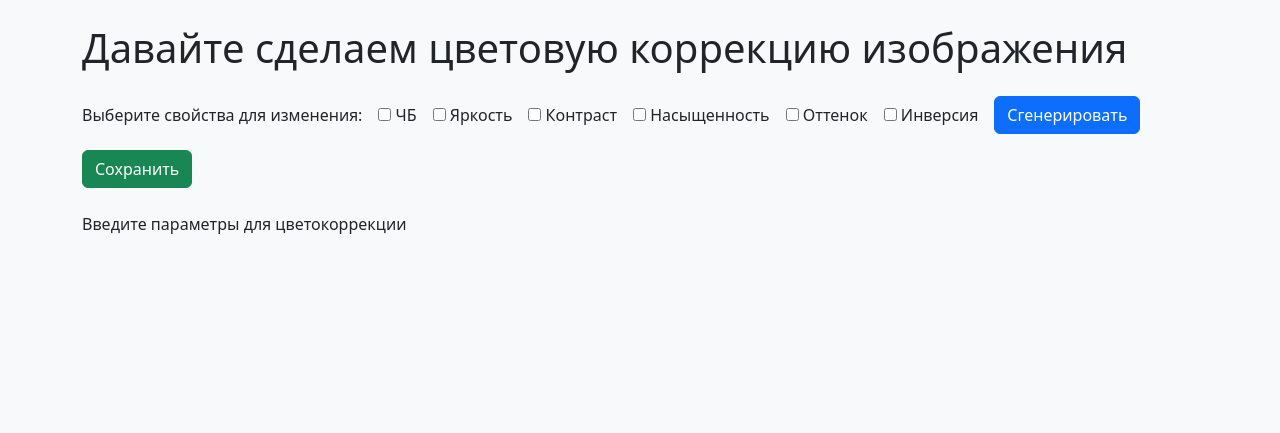
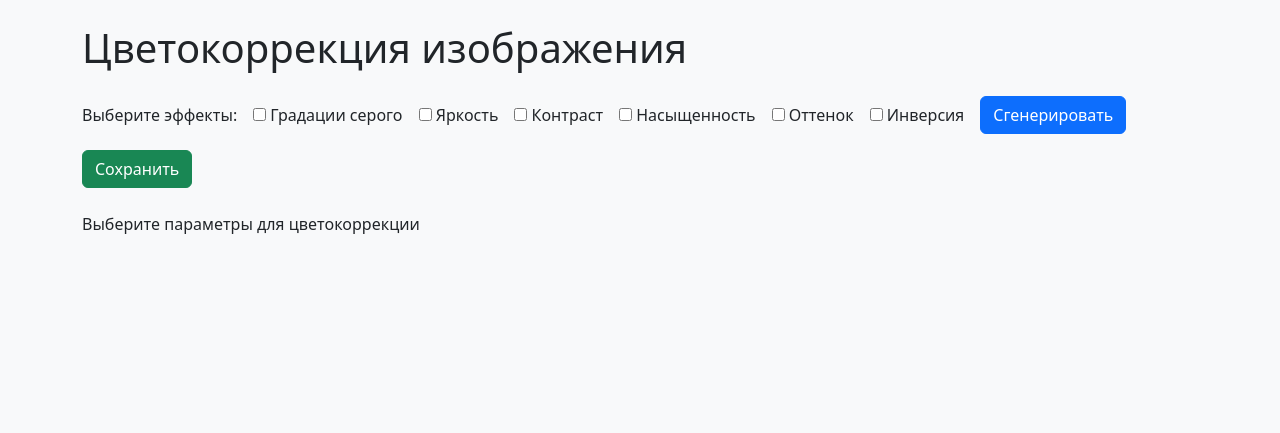
Before and after one commit to abilibur/image_augmentation_service, a FastAPI app: page /color_correction in a window 1280 px wide. Shown: the part 56-489 px from the top of the page. Run offline with FastAPI, Linux system fonts and the light colour scheme.

Commit message:
редактирование руководства, внешние сопутствующие изменения, новые скриншоты меньшего размера

```diff
--- a/templates/color_correction.html
+++ b/templates/color_correction.html
@@ -1,17 +1,17 @@
 {% extends "index.html" %}
 
 {% block content %}
-<h1 class="mb-4">Давайте сделаем цветовую коррекцию изображения</h1>
+<h1 class="mb-4">Цветокоррекция изображения</h1>
 
-<!-- Поля и кнопки-->
+<!-- Чекбоксы и кнопки-->
 <div class="d-flex flex-wrap align-items-center gap-3 w-100 mb-4">
     <form action="/do_color_correction" method="post" class="d-flex flex-wrap align-items-center gap-3">
         <!-- Чекбоксы -->
         <div class="d-flex flex-wrap gap-3 flex-grow-1">
-            <label>Выберите свойства для изменения:</label>
+            <label>Выберите эффекты:</label>
             <label>
                 <input type="checkbox" name="options" value="grayscale"
-                       {% if 'grayscale' in color_correction_options %} checked {% endif %}/> ЧБ
+                       {% if 'grayscale' in color_correction_options %} checked {% endif %}/> Градации серого
             </label>
             <label>
                 <input type="checkbox" name="options" value="brightness"
@@ -63,7 +63,7 @@
     </div>
     {% endfor %}
     {% else %}
-    <p>Введите параметры для цветокоррекции</p>
+    <p>Выберите параметры для цветокоррекции</p>
     {% endif %}
 </div>
 {% endblock %}
--- a/templates/rotate.html
+++ b/templates/rotate.html
@@ -1,7 +1,7 @@
 {% extends "index.html" %}
 
 {% block content %}
-<h1 class="mb-4">Давайте сделаем набор изображений с поворотом</h1>
+<h1 class="mb-4">Поворот изображения</h1>
 
 <!-- Поля и кнопки -->
 <div class="d-flex flex-wrap align-items-center gap-3 w-100 mb-4">
```
Also changed, not shown: UserGuide.md (+14 -10 lines), templates/distortion.html (+4 -4 lines), README.md, user_guide_screenshots/color_correction_start.png, user_guide_screenshots/distortion_blur.png, user_guide_screenshots/distortion_menu.png, user_guide_screenshots/distortion_start.png, user_guide_screenshots/home_page_load_file.png, user_guide_screenshots/home_page_start.png, 3 other files.
